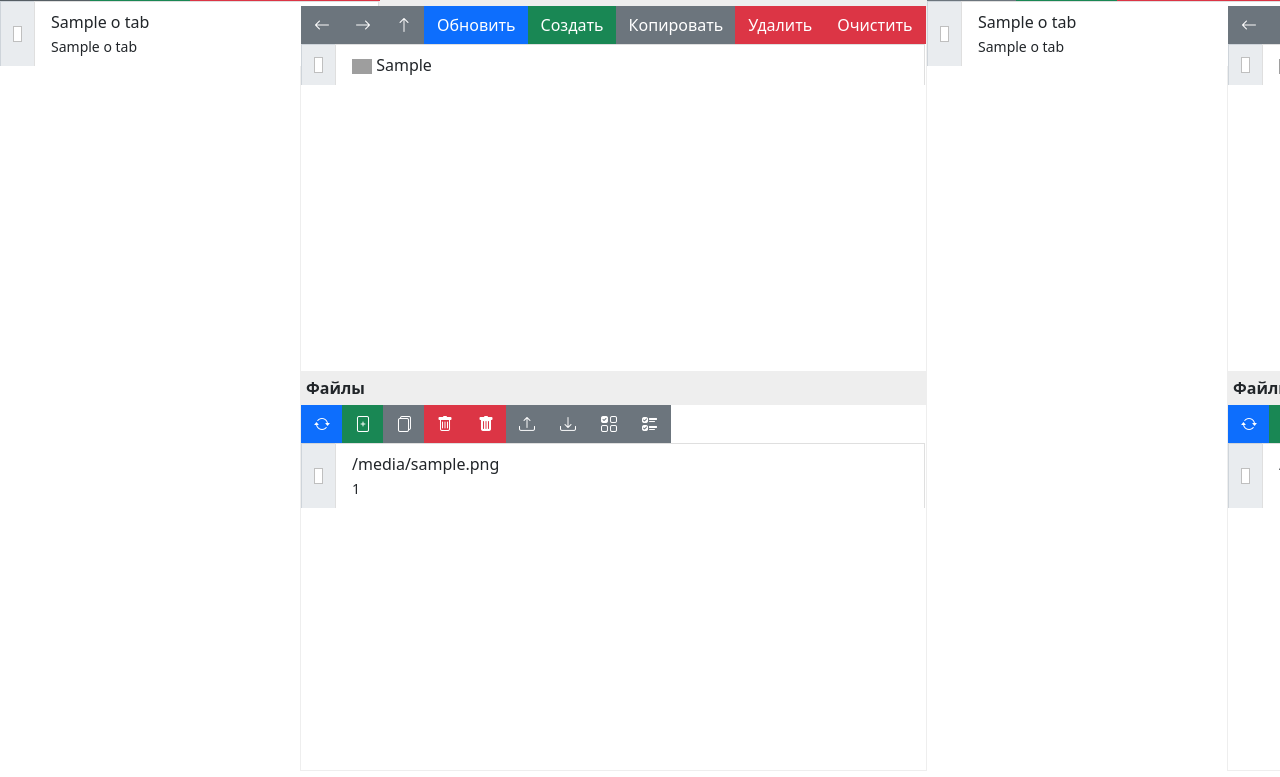
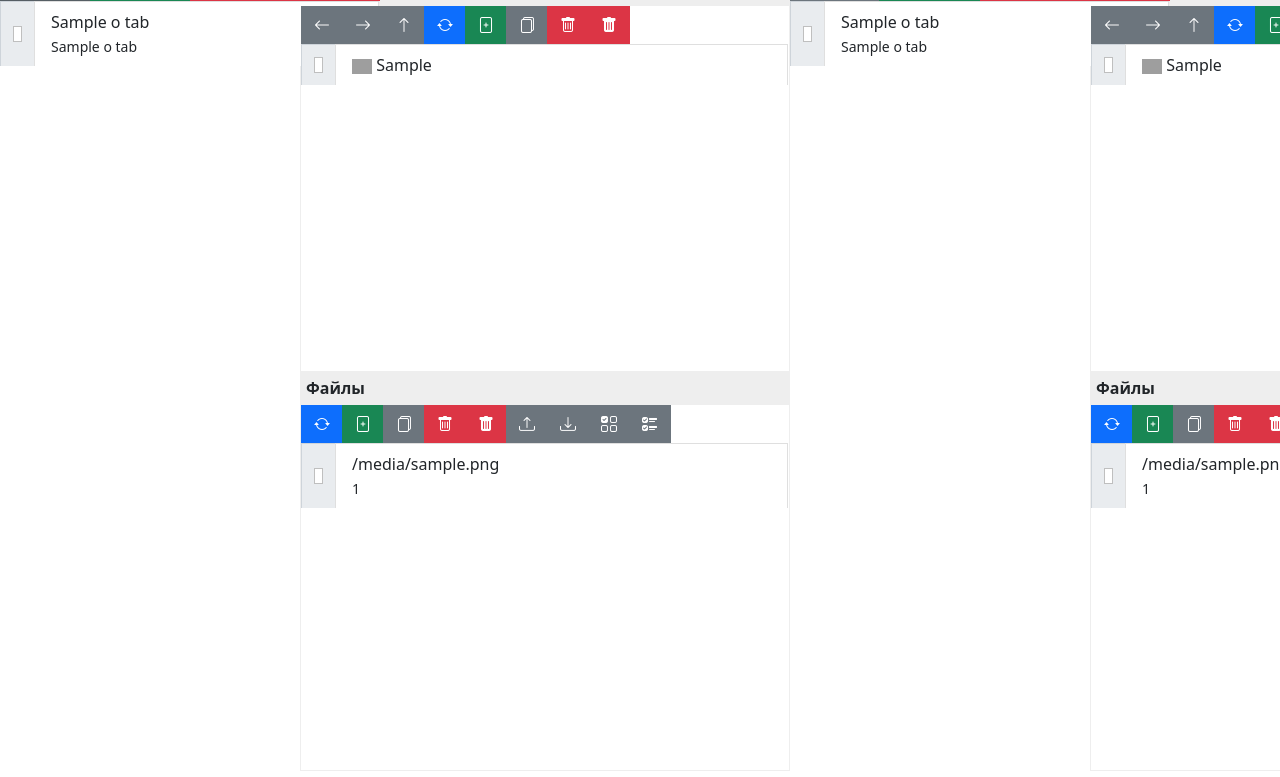
Before and after one commit to hightemp/wapp_file_manager, a Flask app: template templates/index.html in a window 1280 px wide. Shown: the part 29-806 px from the top of the page. Run offline with Flask 2, Linux system fonts and the light colour scheme; the template is opened without the code that fills it: most values are stand-ins (such as "Sample title", 1, 10 or a date in 2020); some libraries are stand-ins or nearby versions; grey boxes are pictures that could not be loaded.

Commit message:
иконки

```diff
--- a/templates/index.html
+++ b/templates/index.html
@@ -40,11 +40,11 @@
                         <a href="?sSelected={{sSelected}}&sDir=.." class="btn btn-secondary" aria-current="page"><i class="bi bi-arrow-left"></i></a>
                         <a href="?sSelected={{sSelected}}&sDir=.." class="btn btn-secondary" aria-current="page"><i class="bi bi-arrow-right"></i></a>
                         <a href="?sSelected={{sSelected}}&sDir=.." class="btn btn-secondary" aria-current="page"><i class="bi bi-arrow-up"></i></a>
-                        <a href="{{sBaseURL}}" class="btn btn-primary" aria-current="page">Обновить</a>
-                        <button class="btn btn-success" type="submit" name="action" value="create_dir">Создать</button>
-                        <button class="btn btn-secondary" type="submit" name="action" value="copy_dir">Копировать</button>
-                        <button class="btn btn-danger" type="submit" name="action" value="remove_dir">Удалить</button>
-                        <button class="btn btn-danger" type="submit" name="action" value="clean_dirs">Очистить</button>
+                        <a href="{{sBaseURL}}" class="btn btn-primary" aria-current="page"><i class="bi bi-arrow-repeat"></i></a>
+                        <button class="btn btn-success" type="submit" name="action" value="create_dir"><i class="bi bi-file-plus"></i></button>
+                        <button class="btn btn-secondary" type="submit" name="action" value="copy_dir"><i class="bi bi-files"></i></button>
+                        <button class="btn btn-danger" type="submit" name="action" value="remove_dir"><i class="bi bi-trash"></i></button>
+                        <button class="btn btn-danger" type="submit" name="action" value="clean_dirs"><i class="bi bi-trash-fill"></i></button>
                     </div>
                     <div class="list-group right-panel-list dirs-list">
                         {% if aDirs|length == 0 %}
```
